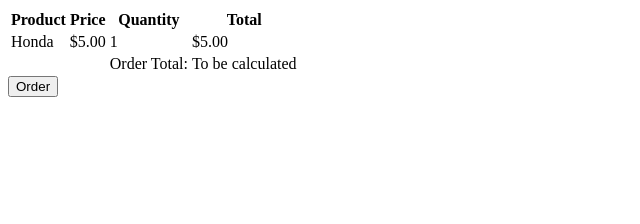
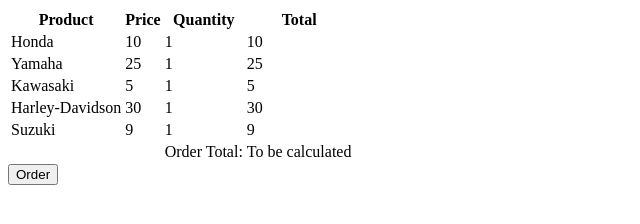
Before and after one commit to NoahDeltoroSmyth/Commerce-site, a website: page Cart/index.html in a window 1280 px wide. Shown: the whole page, without its empty margins (0-640 px from the left). Drawn offline with Linux system fonts and the light colour scheme.

Commit message:
imported js files into render-cart and created for loop

```diff
--- a/Cart/index.html
+++ b/Cart/index.html
@@ -14,10 +14,7 @@
             <th>Quantity</th>
             <th>Total</th>
         <tbody id="table-body">
-            <td>Honda</td>
-            <td>$5.00</td>
-            <td>1</td>
-            <td>$5.00</td>
+
         </tbody>
         <tfoot>
             <td></td>
@@ -30,6 +27,6 @@
     </table>
 
     <button id="order-button">Order</button>
-
+    <script type="module" src="../Cart/render-cart.js"></script>
 </body>
 </html>
--- a/Cart/render-cart.js
+++ b/Cart/render-cart.js
@@ -0,0 +1,26 @@
+import { motorcycles } from '../motorcycles.js';
+import { cartContent } from '../data/cart-data.js';
+import { findById } from '../utils.js';
+
+const tbody = document.getElementById('table-body');
+
+for (let cartItem of cartContent){
+    const motorcycleData = findById(cartItem.id, motorcycles);
+
+    const tr = document.createElement('tr');
+
+    const tdProduct = document.createElement('td');
+    tdProduct.textContent = motorcycleData.manufacturer;
+
+    const tdPrice = document.createElement('td');
+    tdPrice.textContent = motorcycleData.price;
+
+    const tdQty = document.createElement('td');
+    tdQty.textContent = cartItem.qty;
+
+    const tdTotal = document.createElement('td');
+    tdTotal.textContent = cartItem.qty * motorcycleData.price;
+
+    tr.append(tdProduct, tdPrice, tdQty, tdTotal);
+    tbody.appendChild(tr);
+}
```
Also changed, not shown: 2 other files.
